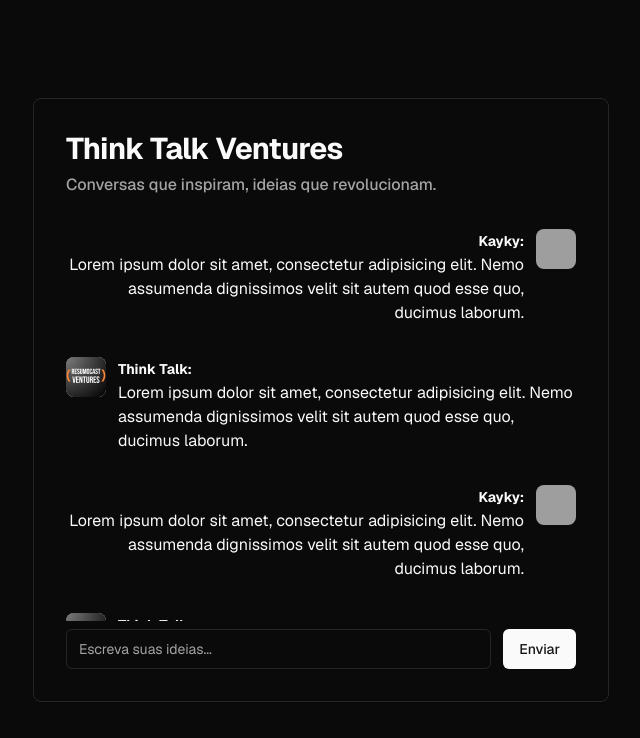
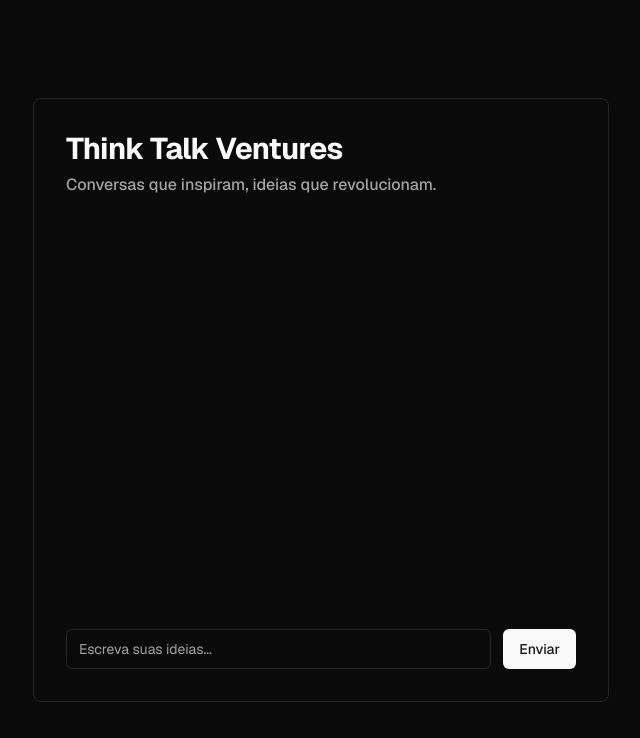
Before and after one commit to mynameiskayky/think-talk-ventures, a Next.js app: page / in a window 1280 px wide. Shown: the top 738 px of the page, without its empty margins (319-959 px from the left). Built offline with nearby package versions, Linux system fonts and the light colour scheme; grey boxes are pictures that could not be loaded.

Commit message:
feat: integrate with openai

```diff
--- a/package.json
+++ b/package.json
@@ -13,11 +13,13 @@
     "@radix-ui/react-label": "^2.0.2",
     "@radix-ui/react-scroll-area": "^1.0.5",
     "@radix-ui/react-slot": "^1.0.2",
+    "ai": "^2.2.31",
     "class-variance-authority": "^0.7.0",
     "clsx": "^2.1.0",
     "geist": "^1.2.1",
     "lucide-react": "^0.316.0",
     "next": "14.1.0",
+    "openai": "^4.26.0",
     "react": "^18",
     "react-dom": "^18",
     "tailwind-merge": "^2.2.1",
--- /dev/null
+++ b/src/app/api/chat/route.ts
@@ -0,0 +1,21 @@
+import OpenAI from "openai";
+import { OpenAIStream, StreamingTextResponse } from "ai";
+
+const openai = new OpenAI({
+  apiKey: process.env.OPENAI_API_KEY,
+});
+
+export const runtime = "edge";
+
+export async function POST(req: Request) {
+  const { messages } = await req.json();
+
+  const response = await openai.chat.completions.create({
+    model: "gpt-3.5-turbo",
+    stream: true,
+    messages,
+  });
+
+  const stream = OpenAIStream(response);
+  return new StreamingTextResponse(stream);
+}
--- a/src/app/page.tsx
+++ b/src/app/page.tsx
@@ -1,103 +1,9 @@
-"use client";
-import { Avatar, AvatarFallback, AvatarImage } from "@/components/ui/avatar";
-import { Button } from "@/components/ui/button";
-import {
-  Card,
-  CardContent,
-  CardDescription,
-  CardFooter,
-  CardHeader,
-  CardTitle,
-} from "@/components/ui/card";
-import { Input } from "@/components/ui/input";
-import { Label } from "@/components/ui/label";
-import { ScrollArea } from "@/components/ui/scroll-area";
+import Chat from "@/components/Chat";
 
 export default function Home() {
   return (
-    <main className="grid place-items-center h-screen ">
-      <Card className="w-full max-w-xl p-2">
-        <CardHeader>
-          <CardTitle className="font-bold text-3xl">
-            Think Talk Ventures
-          </CardTitle>
-          <CardDescription className="font-medium text-base">
-            Conversas que inspiram, ideias que revolucionam.
-          </CardDescription>
-        </CardHeader>
-        <ScrollArea className="pt-2 pr-6 h-[400px]">
-          <CardContent className="relative pr-0 space-y-8">
-            <div className="flex flex-row-reverse text-right items-start gap-3">
-              <Avatar>
-                <AvatarImage
-                  src="https://github.com/mynameiskayky.png"
-                  alt="@shadcn"
-                />
-                <AvatarFallback>KV</AvatarFallback>
-              </Avatar>
-              <div>
-                <Label className="font-bold">Kayky:</Label>
-                <p>
-                  Lorem ipsum dolor sit amet, consectetur adipisicing elit. Nemo
-                  assumenda dignissimos velit sit autem quod esse quo, ducimus
-                  laborum.
-                </p>
-              </div>
-            </div>
-            <div className="flex items-start gap-3">
-              <Avatar>
-                <AvatarImage src="/resumo-cast.jpg" alt="ResumoCast Ventures" />
-                <AvatarFallback>TT</AvatarFallback>
-              </Avatar>
-              <div>
-                <Label className="font-bold">Think Talk:</Label>
-                <p>
-                  Lorem ipsum dolor sit amet, consectetur adipisicing elit. Nemo
-                  assumenda dignissimos velit sit autem quod esse quo, ducimus
-                  laborum.
-                </p>
-              </div>
-            </div>
-            <div className="flex flex-row-reverse text-right items-start gap-3">
-              <Avatar>
-                <AvatarImage
-                  src="https://github.com/mynameiskayky.png"
-                  alt="@shadcn"
-                />
-                <AvatarFallback>KV</AvatarFallback>
-              </Avatar>
-              <div>
-                <Label className="font-bold">Kayky:</Label>
-                <p>
-                  Lorem ipsum dolor sit amet, consectetur adipisicing elit. Nemo
-                  assumenda dignissimos velit sit autem quod esse quo, ducimus
-                  laborum.
-                </p>
-              </div>
-            </div>
-            <div className="flex items-start gap-3">
-              <Avatar>
-                <AvatarImage src="/resumo-cast.jpg" alt="ResumoCast Ventures" />
-                <AvatarFallback>TT</AvatarFallback>
-              </Avatar>
-              <div>
-                <Label className="font-bold">Think Talk:</Label>
-                <p>
-                  Lorem ipsum dolor sit amet, consectetur adipisicing elit. Nemo
-                  assumenda dignissimos velit sit autem quod esse quo, ducimus
-                  laborum.
-                </p>
-              </div>
-            </div>
-          </CardContent>
-        </ScrollArea>
-        <CardFooter className="pt-2">
-          <form className="flex items-center gap-3 w-full">
-            <Input placeholder="Escreva suas ideias..." className="flex-1" />
-            <Button>Enviar</Button>
-          </form>
-        </CardFooter>
-      </Card>
+    <main className="grid place-items-center h-screen">
+      <Chat />
     </main>
   );
 }
--- /dev/null
+++ b/src/components/Chat.tsx
@@ -0,0 +1,88 @@
+"use client";
+import { Avatar, AvatarFallback, AvatarImage } from "@/components/ui/avatar";
+import { Button } from "@/components/ui/button";
+import {
+  Card,
+  CardContent,
+  CardDescription,
+  CardFooter,
+  CardHeader,
+  CardTitle,
+} from "@/components/ui/card";
+import { Input } from "@/components/ui/input";
+import { Label } from "@/components/ui/label";
+import { ScrollArea } from "@/components/ui/scroll-area";
+import { cn } from "@/lib/utils";
+import { useChat } from "ai/react";
+
+export default function Chat() {
+  const { messages, input, handleInputChange, handleSubmit } = useChat({
+    api: "/api/chat",
+  });
+
+  return (
+    <Card className="w-full max-w-xl p-2">
+      <CardHeader>
+        <CardTitle className="font-bold text-3xl">
+          Think Talk Ventures
+        </CardTitle>
+        <CardDescription className="font-medium text-base">
+          Conversas que inspiram, ideias que revolucionam.
+        </CardDescription>
+      </CardHeader>
+      <ScrollArea className="pt-2 pr-6 h-[400px]">
+        <CardContent className="relative pr-0 space-y-8">
+          {messages.map((message) => {
+            console.log(message);
+            return (
+              <div
+                key={message.id}
+                className={cn(
+                  message.role === "user" && "flex-row-reverse text-right",
+                  "flex items-start gap-3"
+                )}
+              >
+                {message.role === "user" && (
+                  <Avatar>
+                    <AvatarImage
+                      src="https://github.com/mynameiskayky.png"
+                      alt="Kayky"
+                    />
+                    <AvatarFallback>KV</AvatarFallback>
+                  </Avatar>
+                )}
+
+                {message.role === "assistant" && (
+                  <Avatar>
+                    <AvatarImage src="resumo-cast.jpg" alt="ResumoCast" />
+                    <AvatarFallback>RC</AvatarFallback>
+                  </Avatar>
+                )}
+                <div>
+                  <Label className="font-bold">
+                    {message.role === "user" ? "Kayky" : "Think Talk"}
+                  </Label>
+                  <p>{message.content}</p>
+                </div>
+              </div>
+            );
+          })}
+        </CardContent>
+      </ScrollArea>
+      <CardFooter className="pt-2">
+        <form
+          onSubmit={handleSubmit}
+          className="flex items-center gap-3 w-full"
+        >
+          <Input
+            placeholder="Escreva suas ideias..."
+            value={input}
+            onChange={handleInputChange}
+            className="flex-1"
+          />
+          <Button type="submit">Enviar</Button>
+        </form>
+      </CardFooter>
+    </Card>
+  );
+}
```
Also changed, not shown: 1 other file (tests, documents, lock files or other folders).
